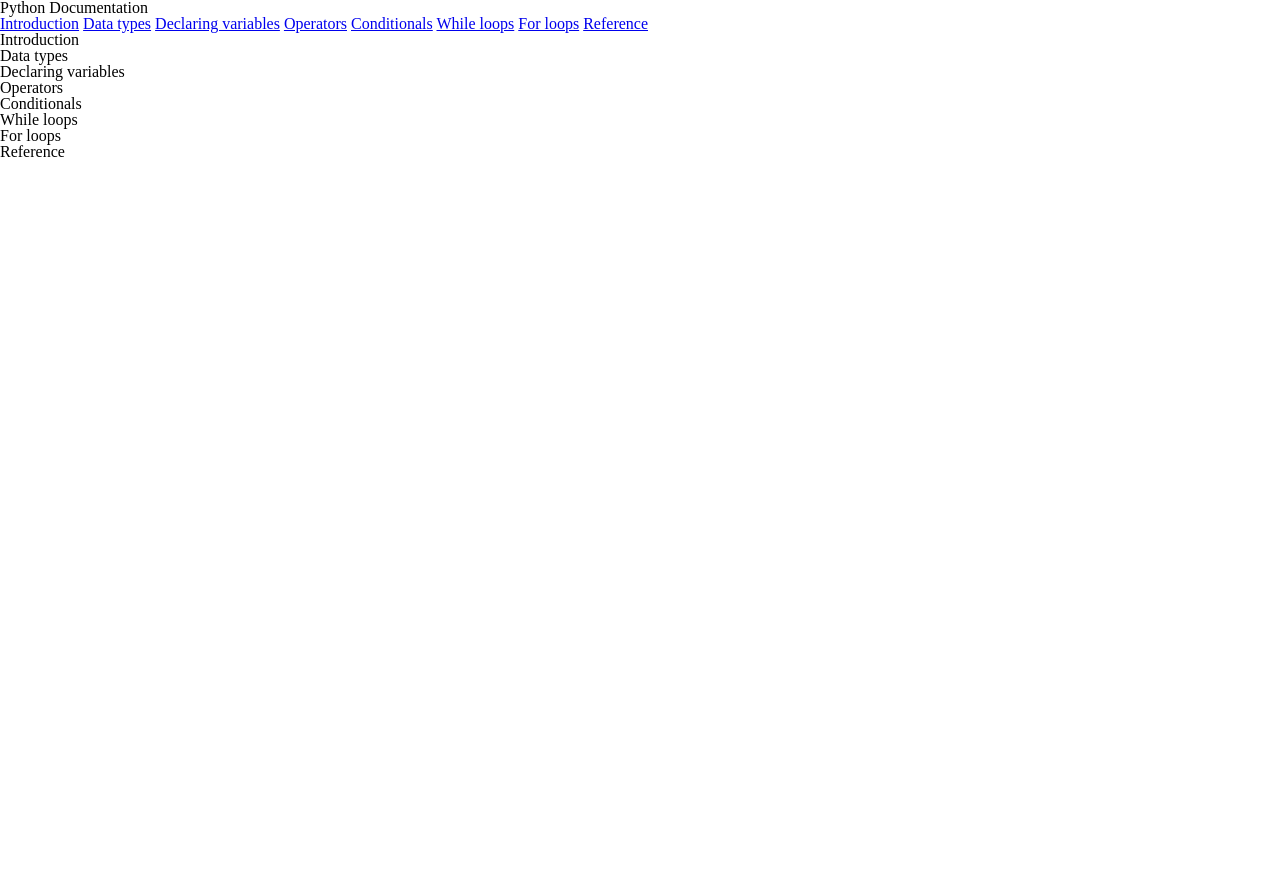
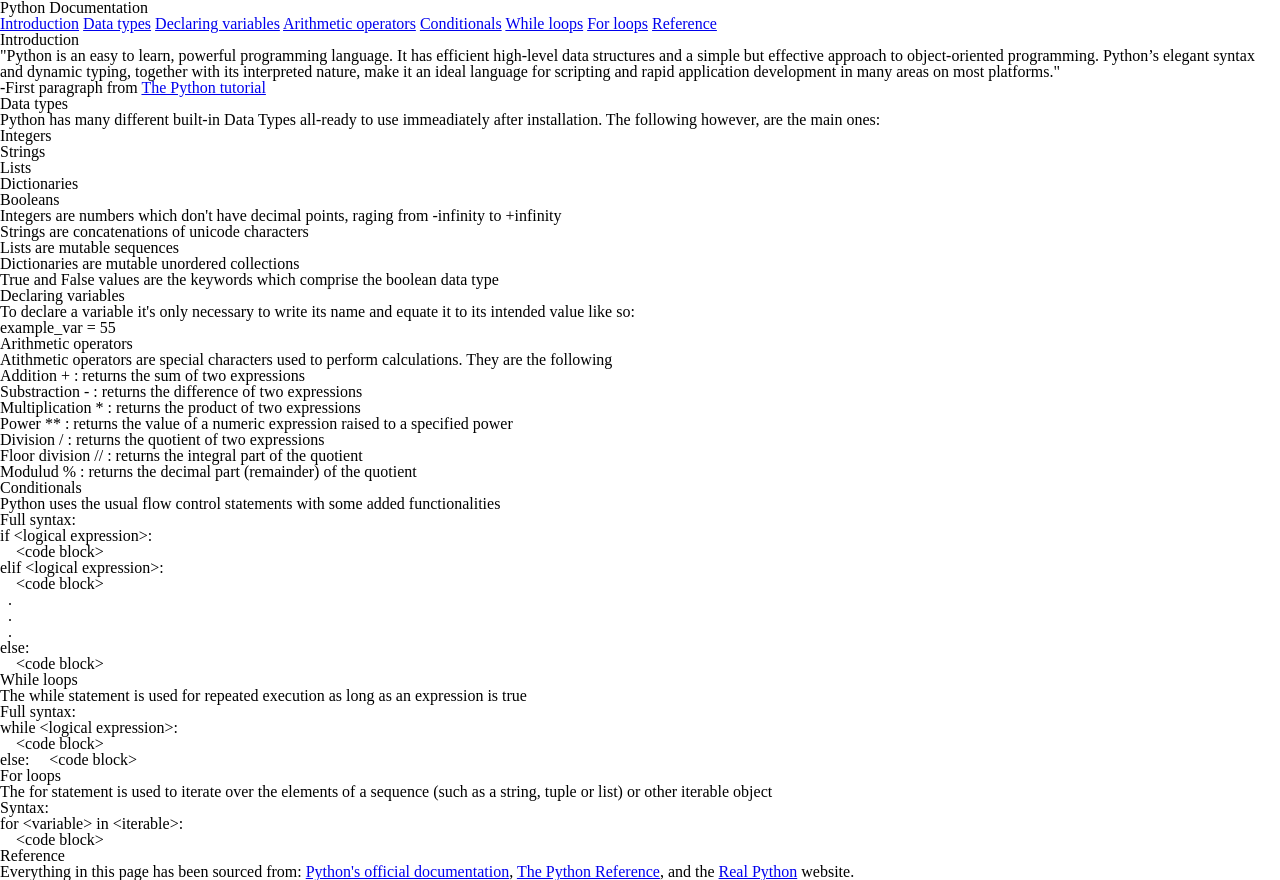
Before and after one commit to Nico-Martins/documentation-page, a plain HTML site: page index.html in a window 1280 px wide. Before the commit the page ends 800 px from the top, so only its background shows below. Drawn offline with Linux system fonts and the light colour scheme.

Commit message:
Finished the html part of the page

```diff
--- a/index.html
+++ b/index.html
@@ -10,7 +10,7 @@
             <a href="Introduction" class="nav-link">Introduction</a>
             <a href="Data_types" class="nav-link">Data types</a>
             <a href="Declaring_variables" class="nav-link">Declaring variables</a>
-            <a href="Operators" class="nav-link">Operators</a>
+            <a href="Arithmetic_operators" class="nav-link">Arithmetic operators</a>
             <a href="Conditionals" class="nav-link">Conditionals</a>
             <a href="While_loops" class="nav-link">While loops</a>
             <a href="For_loops" class="nav-link">For loops</a>
@@ -19,56 +19,113 @@
         <main id="main-doc">
             <section id="Introduction" class="main-section">
                 <header>Introduction</header>
-                <p></p>
-                <p></p>
+                <p>"Python is an easy to learn, powerful programming language.
+                    It has efficient high-level data structures and a simple but effective approach to object-oriented programming.
+                    Python’s elegant syntax and dynamic typing, together with its interpreted nature,
+                    make it an ideal language for scripting and rapid application development in many areas on most platforms."</p>
+                <p>-First paragraph from <a href="https://docs.python.org/3/tutorial/index.html" target="_blank">The Python tutorial</a></p>
             </section>
 
             <section id="Data_types" class="main-section">
                 <header>Data types</header>
-                <p></p>
+                <p>Python has many different built-in Data Types all-ready to use immeadiately after installation.
+                    The following however, are the main ones:
+                </p>
                 <ul>
-                    <li></li>
-                    <li></li>
-                    <li></li>
-                    <li></li>
-                    <li></li>
+                    <li>Integers</li>
+                    <li>Strings</li>
+                    <li>Lists</li>
+                    <li>Dictionaries</li>
+                    <li>Booleans</li>
                 </ul>
-                <p></p>
+                <p>Integers are numbers which don't have decimal points, raging from -infinity to +infinity</p>
+                <p>Strings are concatenations of unicode characters</p>
+                <p>Lists are mutable sequences</p>
+                <p>Dictionaries are mutable unordered collections</p>
+                <p>True and False values are the keywords which comprise the boolean data type</p>
             </section>
 
             <section id="Declaring_variables" class="main-section">
                 <header>Declaring variables</header>
-                <p></p>
-                <code></code>
+                <p>To declare a variable it's only necessary to write its name and equate it to its intended value like so:</p>
+                <code>example_var = 55</code>
             </section>
 
-            <section id="Operators" class="main-section">
-                <header>Operators</header>
-                <p></p>
-                <code></code>
+            <section id="Arithmetic_operators" class="main-section">
+                <header>Arithmetic operators</header>
+                <p>Atithmetic operators are special characters used to perform calculations. They are the following</p>
+                <ul>
+                    <li>Addition + : returns the sum of two expressions</li>
+                    <li>Substraction - : returns the difference of two expressions</li>
+                    <li>Multiplication * : returns the product of two expressions</li>
+                    <li>Power ** : returns the value of a numeric expression raised to a specified power</li>
+                    <li>Division / : returns the quotient of two expressions</li>
+                    <li>Floor division // : returns the integral part of the quotient</li>
+                    <li>Modulud % : returns the decimal part (remainder) of the quotient</li>
+                </ul>
             </section>
 
             <section id="Conditionals" class="main-section">
                 <header>Conditionals</header>
-                <p></p>
-                <code></code>
+                <p>Python uses the usual flow control statements with some added functionalities</p>
+                <p>Full syntax:</p>
+                <code>
+                    if &lt;logical expression&gt;:
+                    <br>
+                        &emsp;&lt;code block&gt;
+                    <br>
+                    elif &lt;logical expression&gt;:
+                    <br>
+                        &emsp;&lt;code block&gt;
+                    <br>
+                    &ensp;.
+                    <br>
+                    &ensp;.
+                    <br>
+                    &ensp;.
+                    <br>
+                    else:
+                    <br>
+                        &emsp;&lt;code block&gt;
+                </code>
             </section>
 
             <section id="While_loops" class="main-section">
                 <header>While loops</header>
-                <p></p>
-                <code></code>
+                <p>The while statement is used for repeated execution as long as an expression is true</p>
+                <p>Full syntax:</p>
+                <code>
+                    while &lt;logical expression&gt;:
+                    <br>
+                        &emsp;&lt;code block&gt;
+                    <br>
+                    else:
+                        &emsp;&lt;code block&gt;
+                </code>
             </section>
 
             <section id="For_loops" class="main-section">
                 <header>For loops</header>
-                <p></p>
-                <code></code>
+                <p>The for statement is used to iterate over the elements of a sequence
+                    (such as a string, tuple or list) or other iterable object
+                </p>
+                <p>Syntax:</p>
+                <code>
+                    for &lt;variable&gt; in &lt;iterable&gt;:
+                    <br>
+                        &emsp;&lt;code block&gt;
+                </code>
             </section>
 
             <section id="Reference" class="main-section">
                 <header>Reference</header>
-                <p></p>
+                <p>Everything in this page has been sourced from:
+                    <a href="https://docs.python.org/3/" target="_blank">Python's official documentation</a>,
+                    <a href="https://python-reference.readthedocs.io/en/latest/docs/operators/">The Python Reference</a>,
+                    and the
+                    <a href="https://realpython.com/">Real Python</a>
+                    website.
+                </p>
             </section>
         </main>
         <script src="https://cdn.freecodecamp.org/testable-projects-fcc/v1/bundle.js"></script>
```
